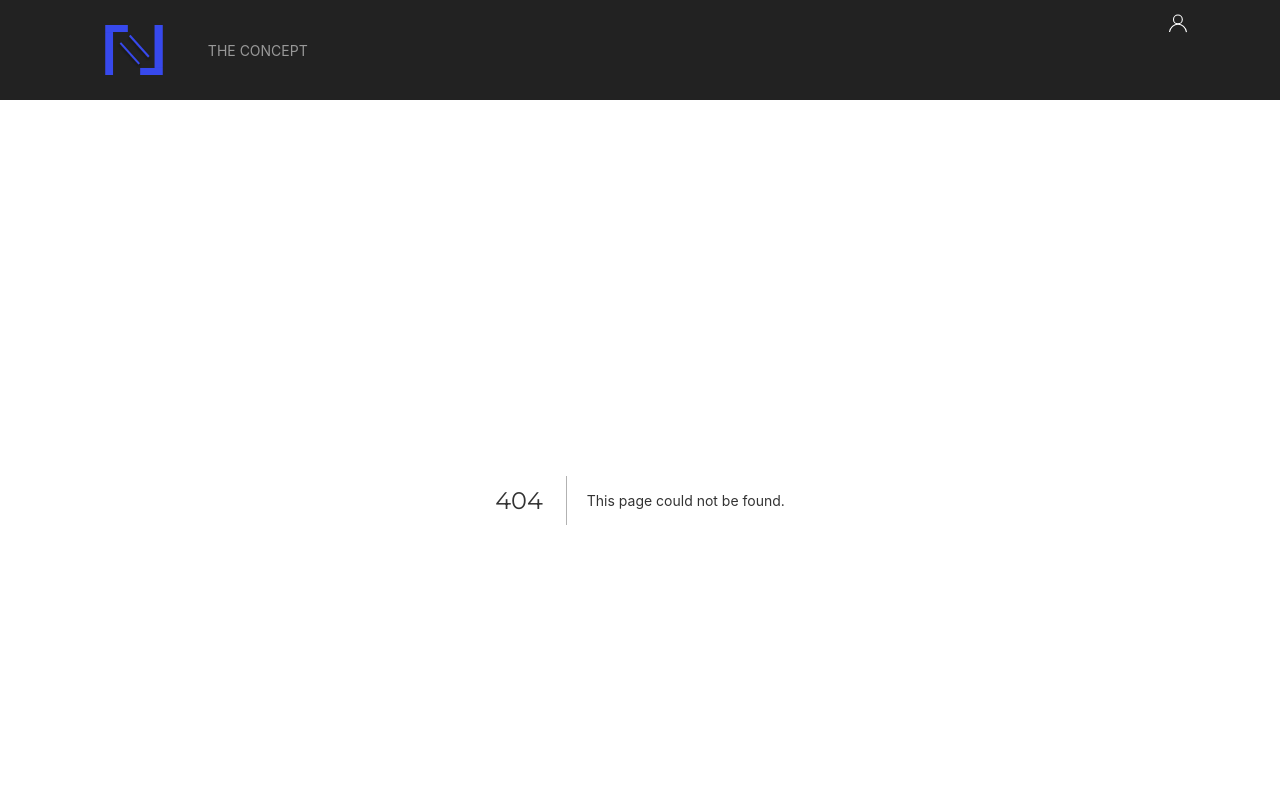
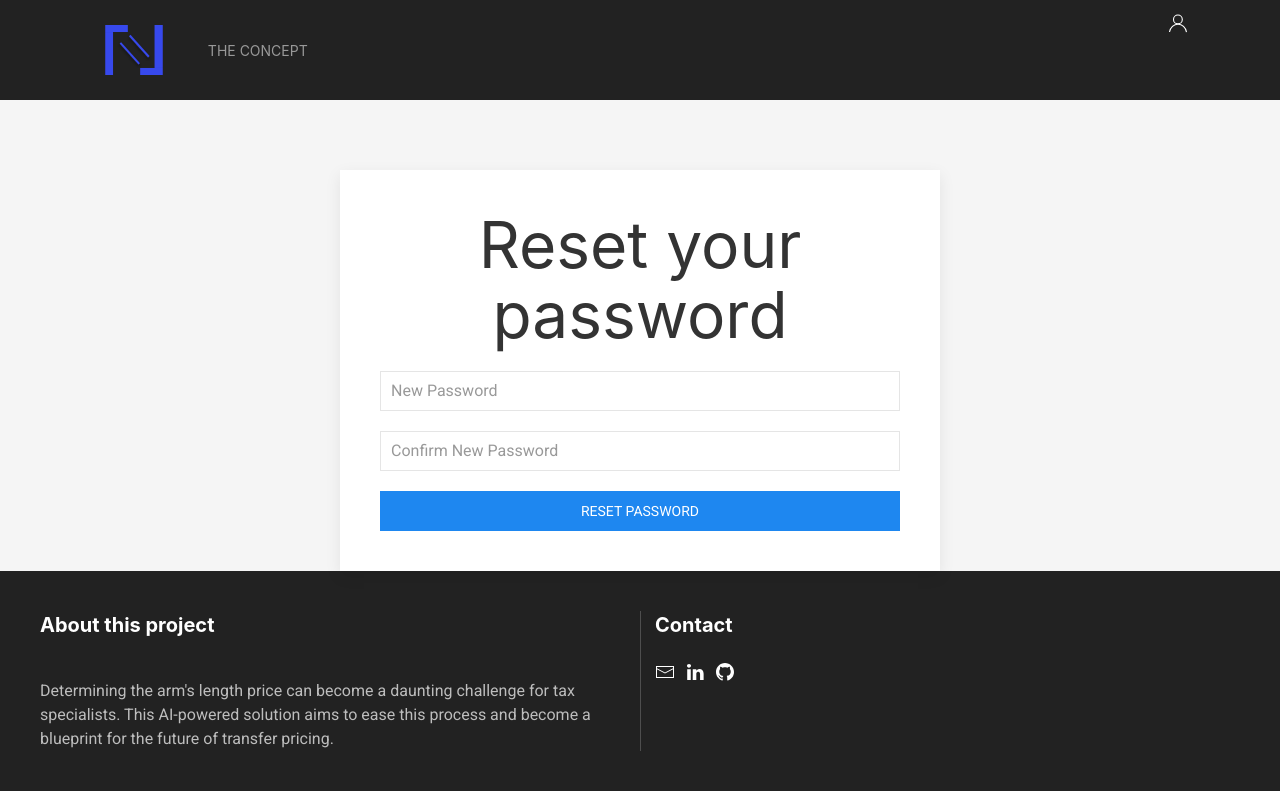
Before and after one commit to erwannlenoach/interest-rate-fe, a Next.js app: page /reset-password/1 in a window 1280 px wide. Before the commit this address had no page. Shown: the top 800 px of the page. Built offline with nearby package versions, Linux system fonts and the light colour scheme.

Commit message:
feat/reset-password

```diff
--- a/app/login/page.js
+++ b/app/login/page.js
@@ -65,7 +65,7 @@ const LoginPage = () => {
           You don't have an account yet? <Link href="/signup">Please sign up</Link>
         </p>
         <p className="uk-text-center uk-margin-top">
-          Forgot your password? <Link href="/reset-password">Reset your password</Link>
+          Forgot your password? <Link href="/forgot-password">Reset your password</Link>
         </p>
       </div>
     </div>
--- /dev/null
+++ b/app/reset-password/[token]/page.js
@@ -0,0 +1,80 @@
+"use client";
+
+import React, { useState, useEffect } from 'react';
+import axios from 'axios';
+import 'uikit/dist/css/uikit.min.css';
+import UIkit from 'uikit';
+import Icons from 'uikit/dist/js/uikit-icons';
+
+UIkit.use(Icons);
+
+const ResetPassword = () => {
+  const [newPassword, setNewPassword] = useState('');
+  const [confirmPassword, setConfirmPassword] = useState('');
+  const [message, setMessage] = useState('');
+  const [isLoading, setIsLoading] = useState(false);
+  const [token, setToken] = useState('');
+
+  useEffect(() => {
+    const urlParts = window.location.pathname.split('/');
+    const tokenFromUrl = urlParts[urlParts.length - 1];
+    setToken(tokenFromUrl);
+  }, []);
+
+  const handleResetPassword = async (e) => {
+    e.preventDefault();
+    if (newPassword !== confirmPassword) {
+      setMessage('Passwords do not match');
+      return;
+    }
+    setIsLoading(true);
+    try {
+      const response = await axios.post(`http://localhost:8800/api/password/reset/${token}`, { newPassword });
+      setMessage(response.data.message || 'Password has been reset successfully');
+    } catch (error) {
+      setMessage('Error resetting password. Please try again later.');
+    } finally {
+      setIsLoading(false);
+    }
+  };
+
+  return (
+    <div className="reset-password-container uk-container uk-margin-large-top">
+      <div className="reset-password-form-container uk-card uk-card-default uk-card-body uk-width-1-2@m uk-align-center">
+        <h1 className="uk-heading-medium uk-text-center">Reset your password</h1>
+        {message && <div className="uk-alert uk-alert-primary" uk-alert="true">{message}</div>}
+        <form onSubmit={handleResetPassword}>
+          <div className="uk-margin">
+            <input
+              type="password"
+              className="uk-input"
+              placeholder="New Password"
+              value={newPassword}
+              onChange={(e) => setNewPassword(e.target.value)}
+              required
+            />
+          </div>
+          <div className="uk-margin">
+            <input
+              type="password"
+              className="uk-input"
+              placeholder="Confirm New Password"
+              value={confirmPassword}
+              onChange={(e) => setConfirmPassword(e.target.value)}
+              required
+            />
+          </div>
+          <button type="submit" className="uk-button uk-button-primary uk-width-1-1" disabled={isLoading}>
+            {isLoading ? (
+              <div uk-spinner="ratio: 0.6"></div>
+            ) : (
+              "Reset Password"
+            )}
+          </button>
+        </form>
+      </div>
+    </div>
+  );
+};
+
+export default ResetPassword;
```
Also changed, not shown: app/forgot-password/page.js (renamed from app/reset-password/page.js, +5 -6 lines), app/forgot-password/styles.css (renamed from app/reset-password/styles.css).
